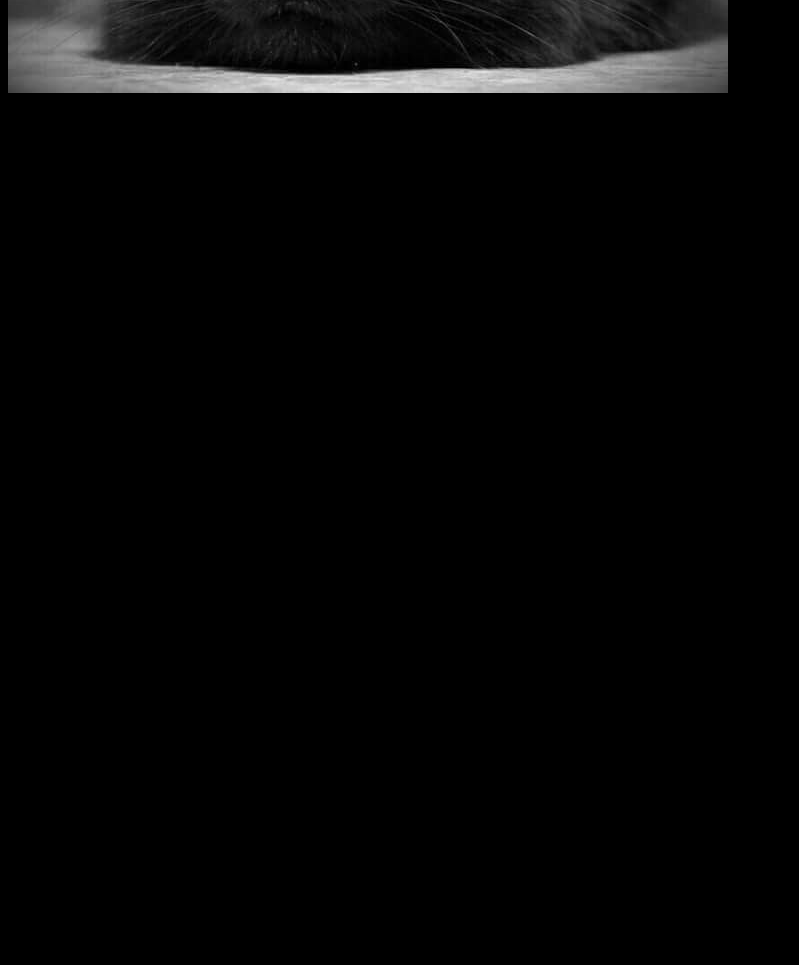
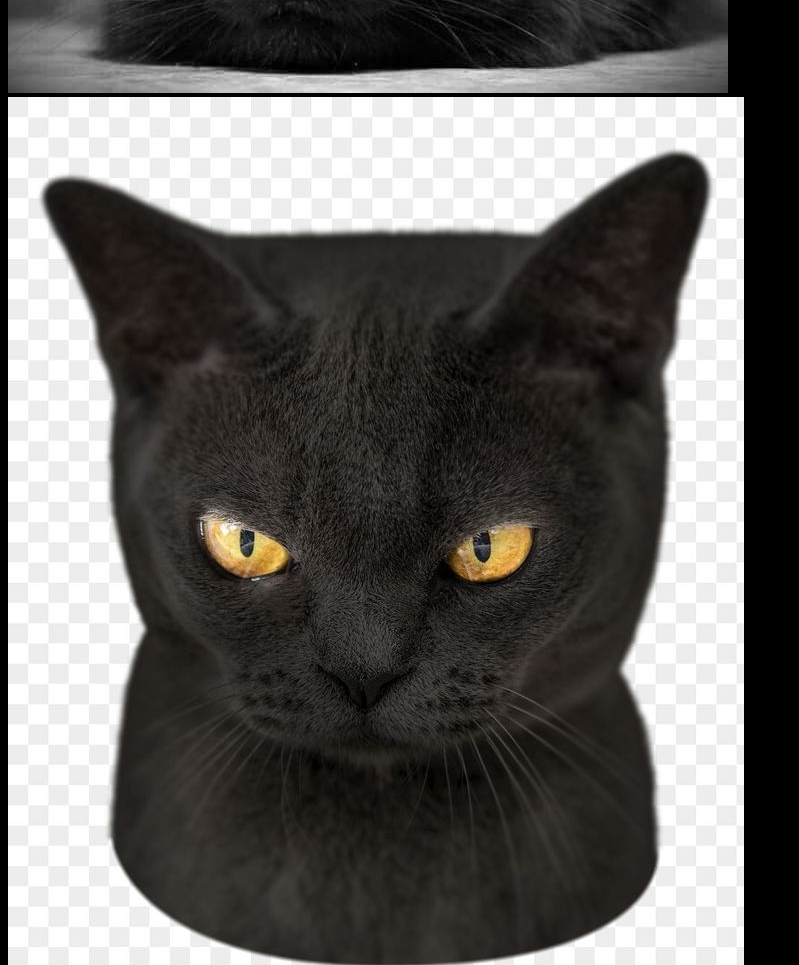
Before and after one commit to YakivHuk/cats, a plain HTML site: page index.html in a window 1280 px wide. Shown: the part 504-1469 px from the top of the page, without its empty margins (0-799 px from the left). Before the commit the page ends 800 px from the top, so only its background shows below. Drawn offline with Linux system fonts and the light colour scheme.

Commit message:
Added grummy cat

```diff
--- a/index.html
+++ b/index.html
@@ -9,5 +9,6 @@
 <body>
     <h1>Тут структура сторінки</h1>
     <img src="img/cat1.jpg" alt="black cat">
+    <img src="img/cat2.png" alt="grummy cat">
 </body>
 </html>
```
Also changed, not shown: img/cat2.png (added).
